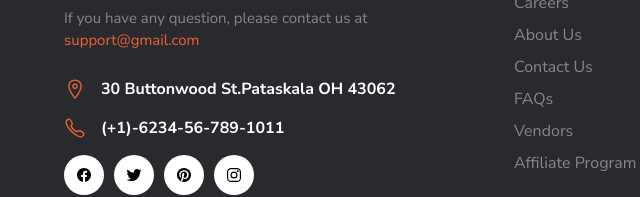
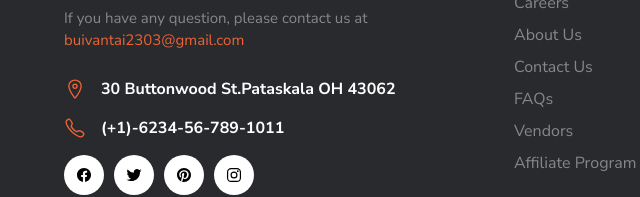
Before and after one commit to buivantai2303/TheBigCat, a plain HTML site: page index.html in a window 1280 px wide. Shown: the part 4105-4302 px from the top of the page, 6-646 px from the left. Drawn offline with nearby package versions, Linux system fonts and the light colour scheme.

Commit message:
New commit from Bui Van Tai

```diff
--- a/index.html
+++ b/index.html
@@ -830,7 +830,7 @@
 
           <p class="footer-text">
             If you have any question, please contact us at <a href="mailto:support@gmail.com"
-              class="link">support@gmail.com</a>
+              class="link">buivantai2303@gmail.com</a>
           </p>
 
           <ul class="contact-list">
```
